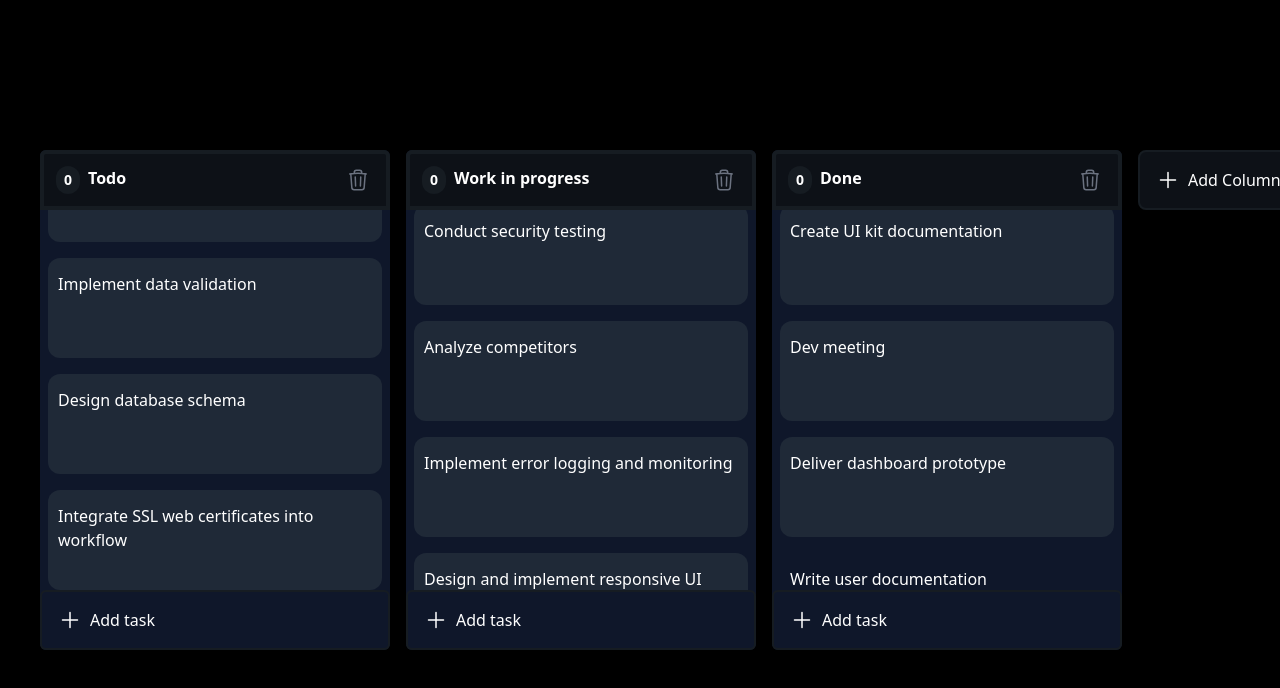
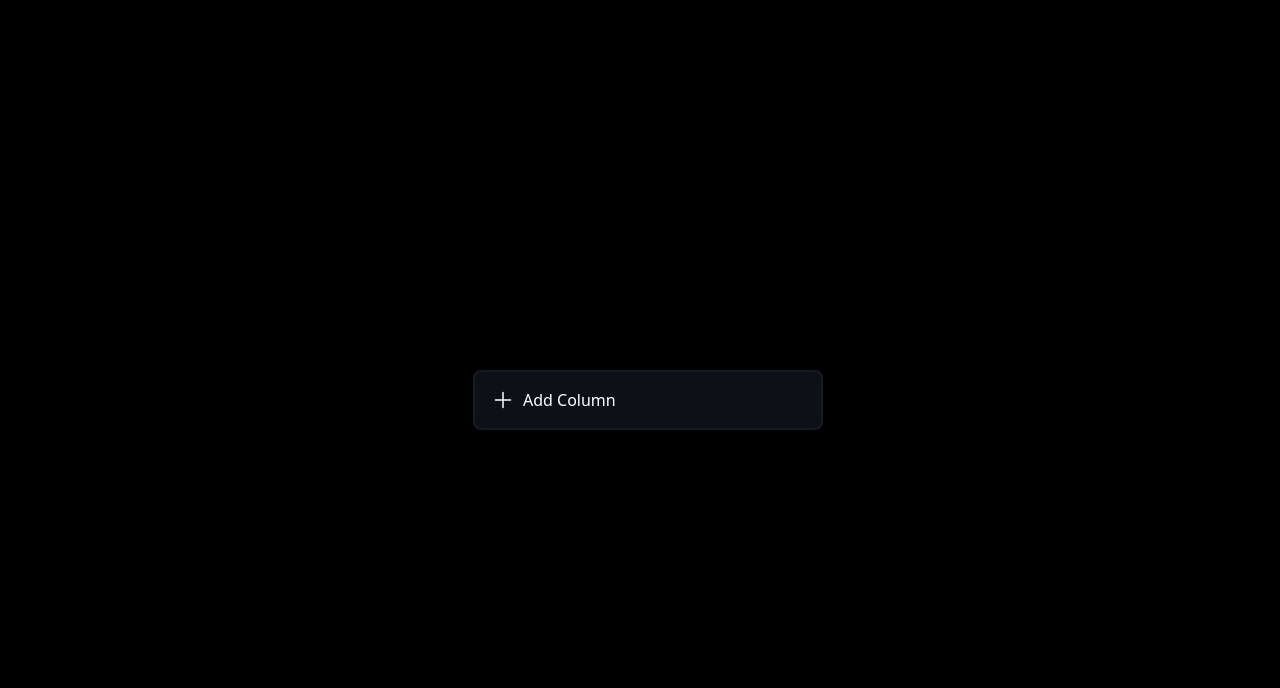
Before and after one commit to zaigum/Kanban-Board, a React (Vite) app: page / in a window 1280 px wide. Shown: the top 688 px of the page. Built offline with nearby package versions, Linux system fonts and the light colour scheme.

Commit message:
localStorage Fix

```diff
--- a/src/components/KanbanBoard.tsx
+++ b/src/components/KanbanBoard.tsx
@@ -19,93 +19,93 @@ import { createPortal } from "react-dom";
 import TaskCard from "./TaskCard";
 
 const defaultCols: Column[] = [
-  {
-    id: "todo",
-    title: "Todo",
-  },
-  {
-    id: "doing",
-    title: "Work in progress",
-  },
-  {
-    id: "done",
-    title: "Done",
-  },
+  // {
+  //   id: "todo",
+  //   title: "Todo",
+  // },
+  // {
+  //   id: "doing",
+  //   title: "Work in progress",
+  // },
+  // {
+  //   id: "done",
+  //   title: "Done",
+  // },
 ];
 
 const defaultTasks: Task[] = [
-  {
-    id: "1",
-    columnId: "todo",
-    content: "List admin APIs for dashboard",
-  },
-  {
-    id: "2",
-    columnId: "todo",
-    content:
-      "Develop user registration functionality with OTP delivered on SMS after email confirmation and phone number confirmation",
-  },
-  {
-    id: "3",
-    columnId: "doing",
-    content: "Conduct security testing",
-  },
-  {
-    id: "4",
-    columnId: "doing",
-    content: "Analyze competitors",
-  },
-  {
-    id: "5",
-    columnId: "done",
-    content: "Create UI kit documentation",
-  },
-  {
-    id: "6",
-    columnId: "done",
-    content: "Dev meeting",
-  },
-  {
-    id: "7",
-    columnId: "done",
-    content: "Deliver dashboard prototype",
-  },
-  {
-    id: "8",
-    columnId: "todo",
-    content: "Optimize application performance",
-  },
-  {
-    id: "9",
-    columnId: "todo",
-    content: "Implement data validation",
-  },
-  {
-    id: "10",
-    columnId: "todo",
-    content: "Design database schema",
-  },
-  {
-    id: "11",
-    columnId: "todo",
-    content: "Integrate SSL web certificates into workflow",
-  },
-  {
-    id: "12",
-    columnId: "doing",
-    content: "Implement error logging and monitoring",
-  },
-  {
-    id: "13",
-    columnId: "doing",
-    content: "Design and implement responsive UI",
-  },
-  // New task added
-  {
-    id: "14",
-    columnId: "done",
-    content: "Write user documentation",
-  },
+  // {
+  //   id: "1",
+  //   columnId: "todo",
+  //   content: "List admin APIs for dashboard",
+  // },
+  // {
+  //   id: "2",
+  //   columnId: "todo",
+  //   content:
+  //     "Develop user registration functionality with OTP delivered on SMS after email confirmation and phone number confirmation",
+  // },
+  // {
+  //   id: "3",
+  //   columnId: "doing",
+  //   content: "Conduct security testing",
+  // },
+  // {
+  //   id: "4",
+  //   columnId: "doing",
+  //   content: "Analyze competitors",
+  // },
+  // {
+  //   id: "5",
+  //   columnId: "done",
+  //   content: "Create UI kit documentation",
+  // },
+  // {
+  //   id: "6",
+  //   columnId: "done",
+  //   content: "Dev meeting",
+  // },
+  // {
+  //   id: "7",
+  //   columnId: "done",
+  //   content: "Deliver dashboard prototype",
+  // },
+  // {
+  //   id: "8",
+  //   columnId: "todo",
+  //   content: "Optimize application performance",
+  // },
+  // {
+  //   id: "9",
+  //   columnId: "todo",
+  //   content: "Implement data validation",
+  // },
+  // {
+  //   id: "10",
+  //   columnId: "todo",
+  //   content: "Design database schema",
+  // },
+  // {
+  //   id: "11",
+  //   columnId: "todo",
+  //   content: "Integrate SSL web certificates into workflow",
+  // },
+  // {
+  //   id: "12",
+  //   columnId: "doing",
+  //   content: "Implement error logging and monitoring",
+  // },
+  // {
+  //   id: "13",
+  //   columnId: "doing",
+  //   content: "Design and implement responsive UI",
+  // },
+  // // New task added
+  // {
+  //   id: "14",
+  //   columnId: "done",
+  //   content: "Write user documentation",
+  // },
 ];
 
 function KanbanBoard() {
@@ -134,22 +134,25 @@ function KanbanBoard() {
     const storedColumns = localStorage.getItem("kanbanColumns");
     const storedTasks = localStorage.getItem("kanbanTasks");
 
+    console.log("Stored Columns:", storedColumns);
+    console.log("Stored Tasks:", storedTasks);
+
+    try {
       if (storedColumns) {
         setColumns(JSON.parse(storedColumns));
+      } else {
+         setColumns(defaultCols);
       }
 
       if (storedTasks) {
         setTasks(JSON.parse(storedTasks));
+      } else {
+         setTasks(defaultTasks);
+      }
+    } catch (error) {
+      console.error("Error loading data from localStorage:", error);
     }
   }, []);
-
-   useEffect(() => {
-    localStorage.setItem("kanbanColumns", JSON.stringify(columns));
-  }, [columns]);
-
-  useEffect(() => {
-    localStorage.setItem("kanbanTasks", JSON.stringify(tasks));
-  }, [tasks]);
 
 
 
@@ -236,6 +239,10 @@ function KanbanBoard() {
     </div>
   );
 
+
+
+
+
   function createTask(columnId: Id) {
     setTasks((prevTasks) => [
       ...prevTasks,
@@ -245,7 +252,36 @@ function KanbanBoard() {
         content: `Task ${prevTasks.length + 1}`,
       },
     ]);
+
+     localStorage.setItem("kanbanTasks", JSON.stringify(tasks));
   }
+
+
+
+
+
+
+
+  function createNewColumn() {
+    const columnToAdd: Column = {
+      id: generateId(),
+      title: `Column ${columns.length + 1}`,
+    };
+
+    setColumns((prevColumns) => [...prevColumns, columnToAdd]);
+
+     localStorage.setItem("kanbanColumns", JSON.stringify(columns));
+  }
+
+
+
+
+
+
+
+
+
+
 
 
   function deleteTask(id: Id) {
@@ -262,14 +298,6 @@ function KanbanBoard() {
     setTasks(newTasks);
   }
 
-  function createNewColumn() {
-    const columnToAdd: Column = {
-      id: generateId(),
-      title: `Column ${columns.length + 1}`,
-    };
-
-    setColumns([...columns, columnToAdd]);
-  }
 
   function deleteColumn(id: Id) {
     const filteredColumns = columns.filter((col) => col.id !== id);
```
Lines whose indentation alone changed are shown as unchanged.
